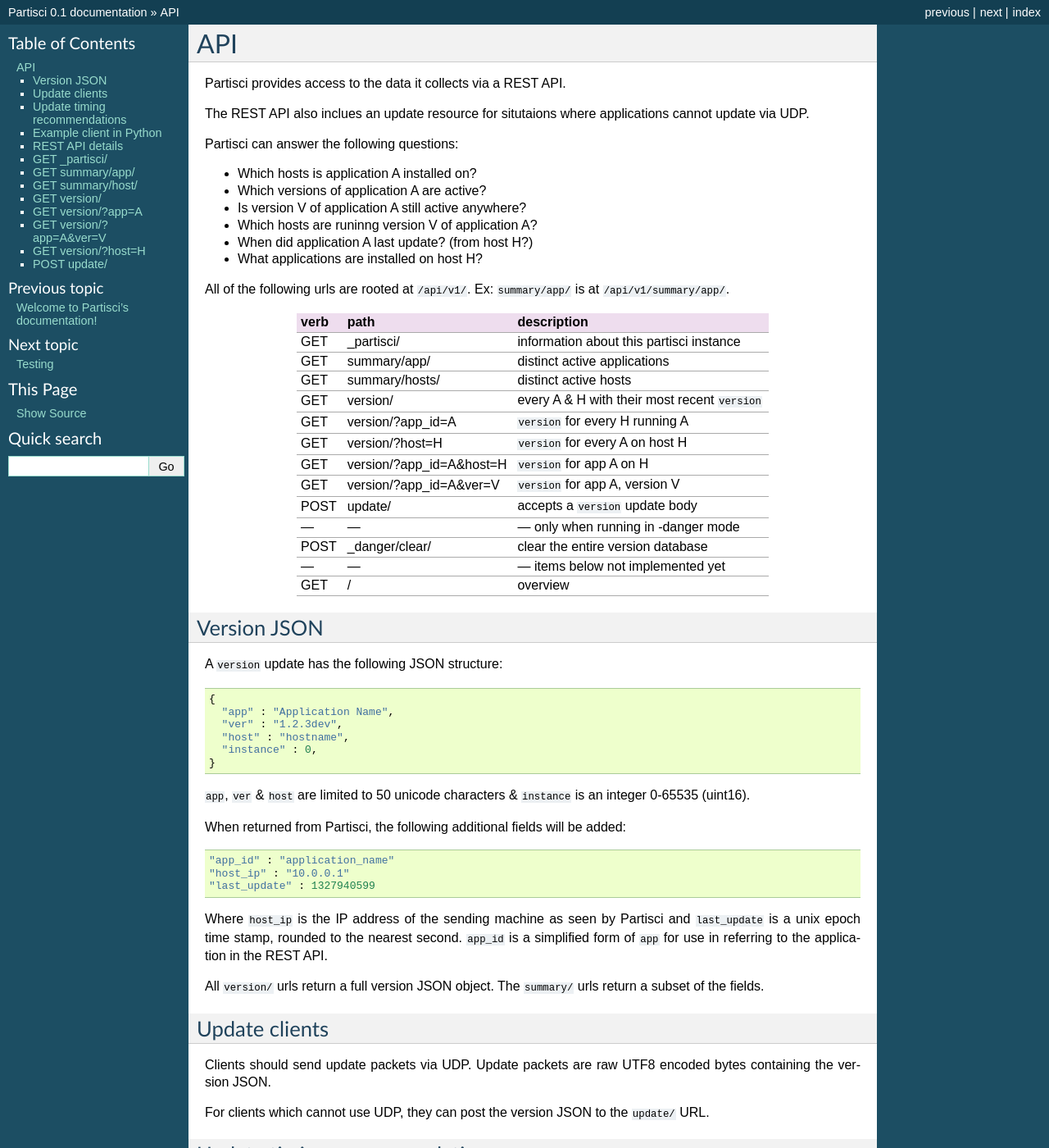
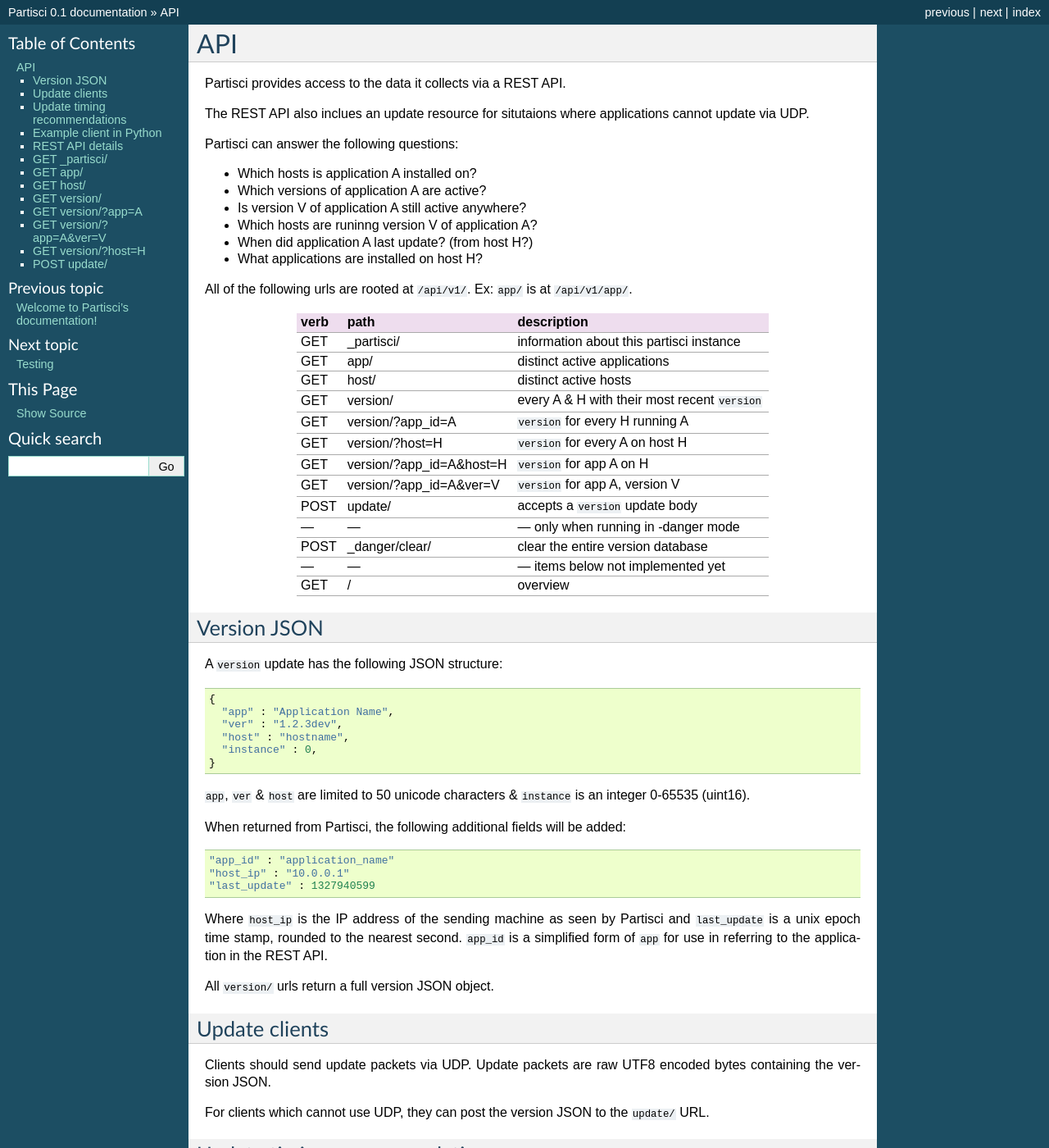
Before and after one commit to briandorsey/partisci, a Sphinx documentation site: the page built from doc/api.rst, in a window 1280 px wide and 1400 px high. Shown: the whole window at 82% size. Built offline with Sphinx 7.4.7, drawn with Linux system fonts in a browser that asks for light colours; some of the changed text lies outside the part shown.

Commit message:
removed "summary" from URLs

```diff
--- a/doc/api.rst
+++ b/doc/api.rst
@@ -15,15 +15,15 @@
 * What applications are installed on host H?
 
 
-All of the following urls are rooted at ``/api/v1/``. Ex: ``summary/app/`` is at
-``/api/v1/summary/app/``.
+All of the following urls are rooted at ``/api/v1/``. Ex: ``app/`` is at
+``/api/v1/app/``.
 
 ======  ===========================  ====
 verb    path                         description
 ======  ===========================  ====
 GET     _partisci/                   information about this partisci instance
-GET     summary/app/                 distinct active applications
-GET     summary/hosts/               distinct active hosts
+GET     app/                         distinct active applications
+GET     host/                        distinct active hosts
 GET     version/                     every A & H with their most recent ``version``
 GET     version/?app_id=A            ``version`` for every H running A
 GET     version/?host=H              ``version`` for every A on host H
@@ -61,7 +61,7 @@
 and ``last_update`` is a unix epoch time stamp, rounded to the nearest second.
 ``app_id`` is a simplified form of ``app`` for use in referring to the application in the REST API.
 
-All ``version/`` urls return a full version JSON object. The ``summary/`` urls return a subset of the fields.
+All ``version/`` urls return a full version JSON object.
 
 Update clients
 --------------
@@ -98,22 +98,22 @@
     :nostderr:
 
 
-GET summary/app/
+GET app/
 ------------------------
 
 The response contains a distinct list of all known application names, ``app_id``,  and ``last_update`` for any version of the app from any host.
 
-.. command-output:: curl 'http://localhost:7777/api/v1/summary/app/' | python -m json.tool
+.. command-output:: curl 'http://localhost:7777/api/v1/app/' | python -m json.tool
     :shell:
     :nostderr:
 
 
-GET summary/host/
+GET host/
 -------------------------
 
 The response contains a distinct list of all known hosts and ``last_update`` for any version and any application.
 
-.. command-output:: curl 'http://localhost:7777/api/v1/summary/host/' | python -m json.tool
+.. command-output:: curl 'http://localhost:7777/api/v1/host/' | python -m json.tool
     :shell:
     :nostderr:
 
```
Also changed, not shown: 2 other files.
